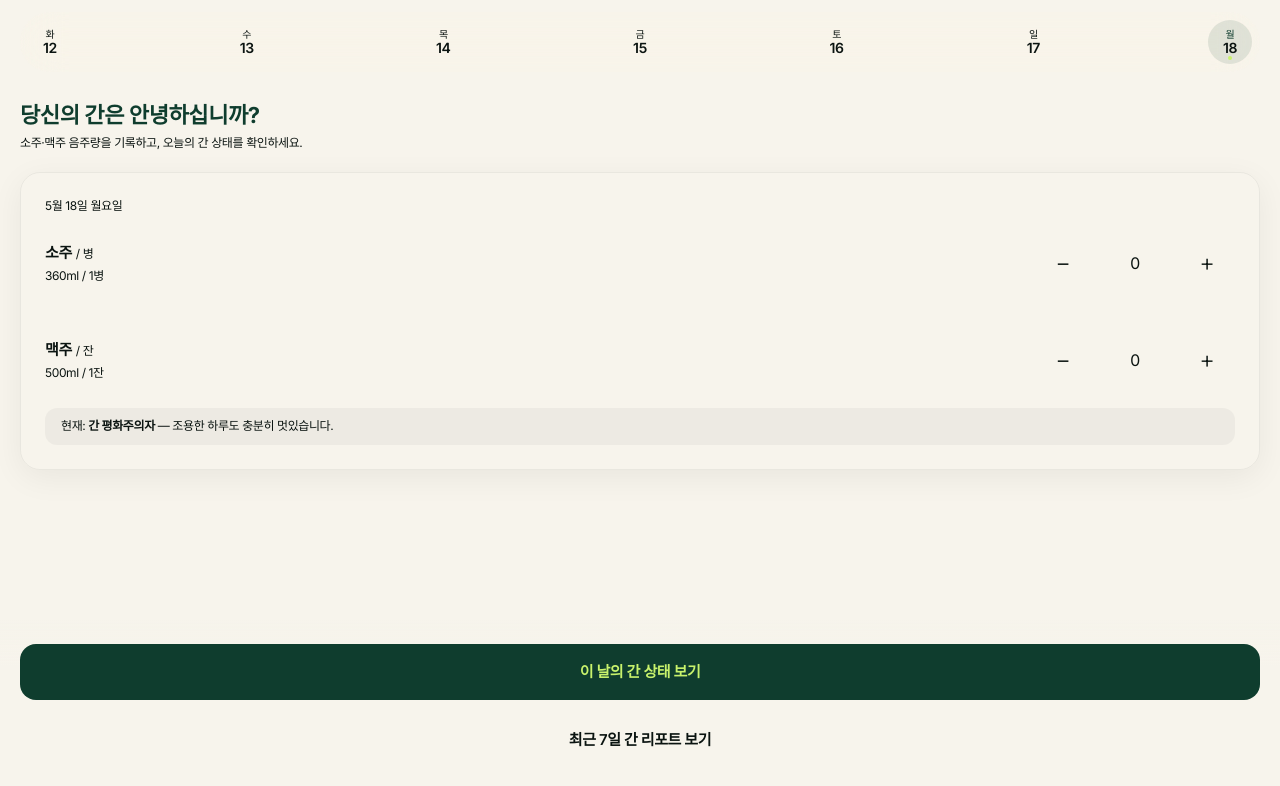
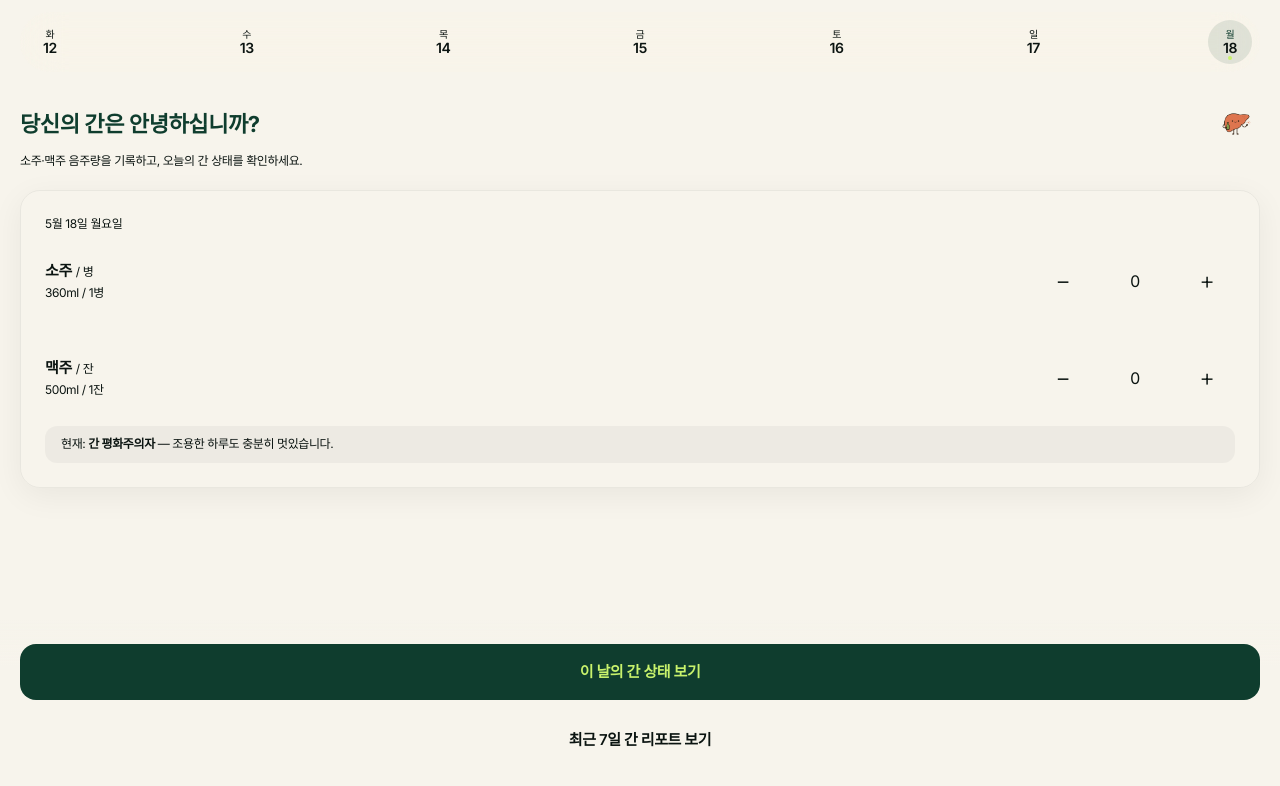
Before and after one commit to emjdp/how-is-your-liver, a Next.js app: page / in a window 1280 px wide. Shown: the top 786 px of the page. Built offline with nearby package versions, Linux system fonts and the light colour scheme; no server answers; a web font is replaced by a local one.

Commit message:
Wire brand metadata and mascot

```diff
--- a/app/layout.tsx
+++ b/app/layout.tsx
@@ -9,12 +9,51 @@ const inter = Inter({
   display: "swap",
 });
 
+function getMetadataBase(): URL {
+  const configuredUrl =
+    process.env.NEXT_PUBLIC_SITE_URL ??
+    process.env.VERCEL_PROJECT_PRODUCTION_URL ??
+    process.env.VERCEL_URL;
+
+  if (!configuredUrl) return new URL("http://localhost:3000");
+
+  return new URL(
+    configuredUrl.startsWith("http")
+      ? configuredUrl
+      : `https://${configuredUrl}`
+  );
+}
+
 export const metadata: Metadata = {
+  metadataBase: getMetadataBase(),
   title: "당신의 간은 안녕하십니까?",
   description:
     "소주·맥주 음주량을 10초만에 기록하고, 오늘의 간 상태를 확인하세요.",
   keywords: ["음주", "간", "건강", "소주", "맥주", "음주량"],
   robots: "index, follow",
+  icons: {
+    icon: [
+      { url: "/brand/icon-192.png", sizes: "192x192", type: "image/png" },
+      { url: "/brand/icon-512.png", sizes: "512x512", type: "image/png" },
+    ],
+    apple: [
+      { url: "/brand/apple-touch-icon.png", sizes: "180x180", type: "image/png" },
+    ],
+  },
+  openGraph: {
+    title: "당신의 간은 안녕하십니까?",
+    description:
+      "소주·맥주 음주량을 10초만에 기록하고, 오늘의 간 상태를 확인하세요.",
+    type: "website",
+    locale: "ko_KR",
+    images: [
+      {
+        url: "/brand/og-image.png",
+        width: 1200,
+        height: 630,
+      },
+    ],
+  },
 };
 
 export const viewport: Viewport = {
--- a/app/page.tsx
+++ b/app/page.tsx
@@ -13,6 +13,7 @@ import { WeekSelector } from '@/components/week-selector/WeekSelector'
 import { DrinkInputCard } from '@/components/drink-input/DrinkInputCard'
 import { Button } from '@/components/ui/Button'
 import { Toast } from '@/components/ui/Toast'
+import { Mascot } from '@/components/ui/Mascot'
 import { PENDING_TOAST_KEY } from '@/components/result/ResultClient'
 import type { DayRecord } from '@/types/record'
 
@@ -179,12 +180,15 @@ export default function Home() {
       <div className="flex-1 px-5 pt-2 pb-44 flex flex-col gap-5">
         {/* 앱 헤더 */}
         <div className="pt-2">
-          <h1
-            className="text-[1.375rem] font-bold leading-snug"
-            style={{ color: 'var(--color-deep-green)' }}
-          >
-            당신의 간은 안녕하십니까?
-          </h1>
+          <div className="flex items-center gap-3">
+            <h1
+              className="flex-1 min-w-0 text-[1.375rem] font-bold leading-snug"
+              style={{ color: 'var(--color-deep-green)' }}
+            >
+              당신의 간은 안녕하십니까?
+            </h1>
+            <Mascot size={48} alt="" className="flex-shrink-0" />
+          </div>
           <p className="text-[0.75rem] mt-1" style={{ color: 'var(--color-muted)' }}>
             소주·맥주 음주량을 기록하고, 오늘의 간 상태를 확인하세요.
           </p>
--- /dev/null
+++ b/components/ui/Mascot.tsx
@@ -0,0 +1,28 @@
+'use client'
+
+import { useState } from 'react'
+import Image from 'next/image'
+
+interface MascotProps {
+  size?: number
+  className?: string
+  alt?: string
+}
+
+export function Mascot({ size = 48, className, alt = '' }: MascotProps) {
+  const [hidden, setHidden] = useState(false)
+
+  if (hidden) return null
+
+  return (
+    <Image
+      src="/brand/mascot-main.png"
+      width={size}
+      height={size}
+      alt={alt}
+      className={className}
+      onError={() => setHidden(true)}
+      style={{ objectFit: 'contain' }}
+    />
+  )
+}
```
